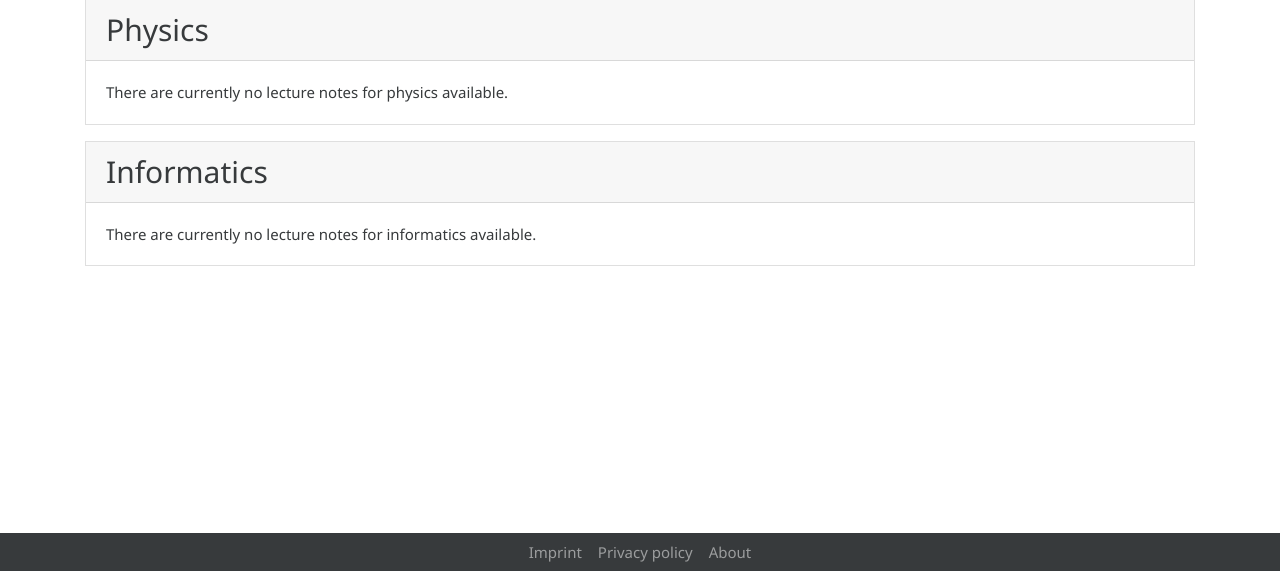
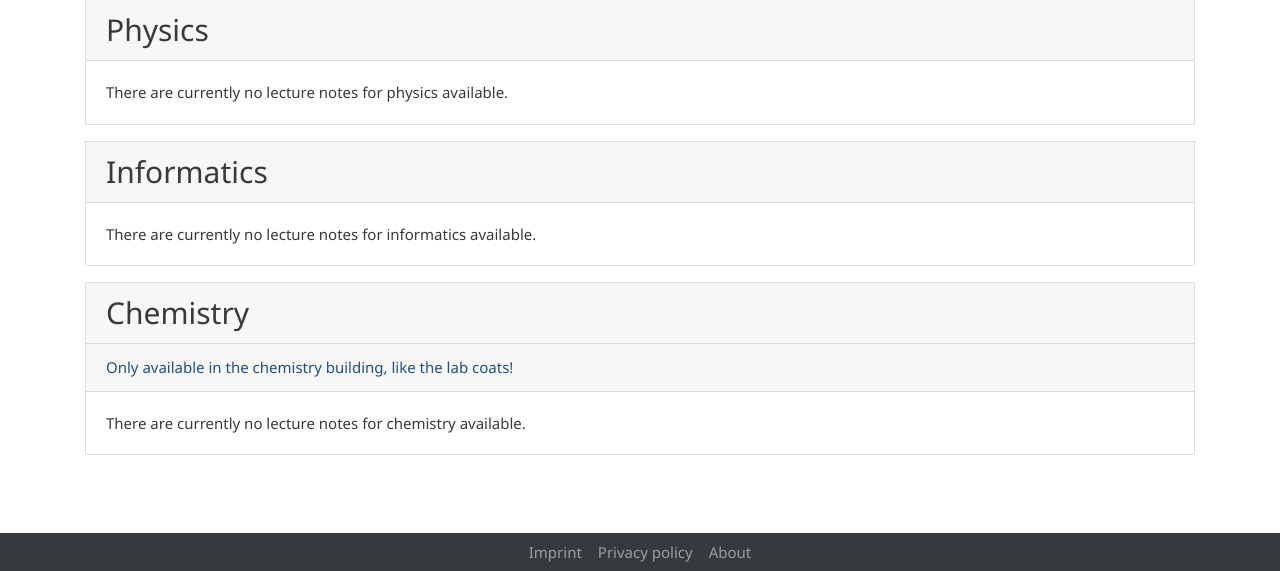
Before and after one commit to paulhfischer/skriptentool, a Django app: page / in a window 1280 px wide. Shown: the part 229-800 px from the top of the page. Run offline with Django 4.2, Linux system fonts and the light colour scheme; data that the repository does not hold is empty; parts of the project's set-up code (start-up, migrations or seed data) failed here and were passed over; some libraries are stand-ins or nearby versions.

Commit message:
add translation and possibility to add chemistry lecture notes

```diff
--- a/core/models/products.py
+++ b/core/models/products.py
@@ -252,6 +252,7 @@ class LectureNote(models.Model):
         ("M", _("mathematics")),
         ("P", _("physics")),
         ("I", _("informatics")),
+        ("C", _("chemistry")),
     ]
 
     COLORS = [
--- a/core/views/catalogue.py
+++ b/core/views/catalogue.py
@@ -29,6 +29,10 @@ def catalogue(request):
             LectureNote.objects.filter(subject="I", active=True).order_by("name"),
             _("informatics"),
         ),
+        'chemistry_list': render_table(
+             LectureNote.objects.filter(subject="C", active=True).order_by("name"),
+            _("chemistry"),
+        )
     }
 
     return render(request, "core/catalogue.html", context)
--- a/templates/core/catalogue.html
+++ b/templates/core/catalogue.html
@@ -16,10 +16,17 @@
         {{ physics_list }}
     </div>
 </div>
-<div class="card">
+<div class="card spacer-b">
     <h2 class="card-header">{% trans 'informatics'|capfirst %}</h2>
     <div class="card-body table-responsive">
         {{ informatics_list }}
     </div>
 </div>
+<div class="card">
+    <h2 class="card-header">{% trans 'chemistry'|capfirst %}</h2>
+    <a class="card-header">{% trans 'only available in the chemistry building, like the lab coats!'|capfirst  %}</a>
+    <div class="card-body table-responsive">
+        {{ chemistry_list }}
+    </div>
+</div>
 {% endblock %}
--- a/templates/core/widgets/catalogue_table.html
+++ b/templates/core/widgets/catalogue_table.html
@@ -14,6 +14,8 @@
         <td class="text-right">
             {% if lecturenote.stock_MI > 0 %}
             {% blocktrans with stock=lecturenote.stock_MI %}{{ stock }} copies{% endblocktrans %}
+            {% elif lecturenote.stock_CH > 0 %}
+            {% blocktrans with stock=lecturenote.stock_CH %}{{ stock }} copies{% endblocktrans %}
             {% else %}
             {% trans 'sold out' %}
             {% endif %}
@@ -22,5 +24,5 @@
     {% endfor %}
 </table>
 {% else %}
-{% blocktrans %}There are currently no lecture notes for {{ subject }} available.{% endblocktrans %}
+{% blocktrans %}There are currently no lecture notes for {{subject}} available.{% endblocktrans %}
 {% endif %}
```
Also changed, not shown: core/migrations/0022_alter_cartitem_type.py (added), locale/de/LC_MESSAGES/django.po, 1 other file.
